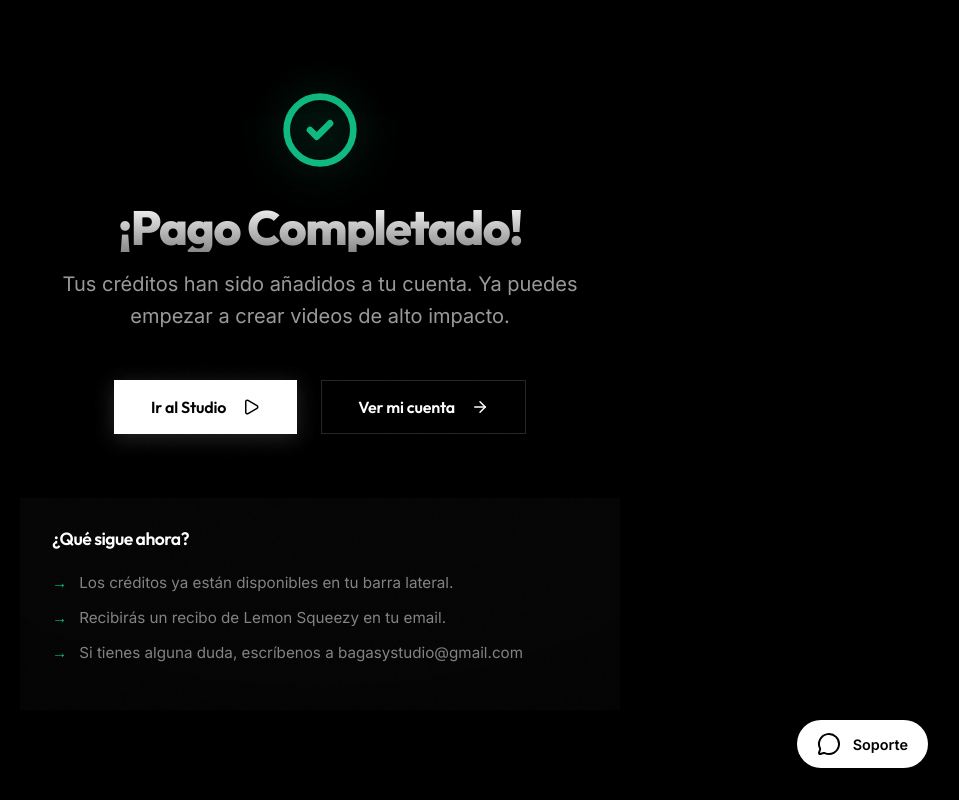
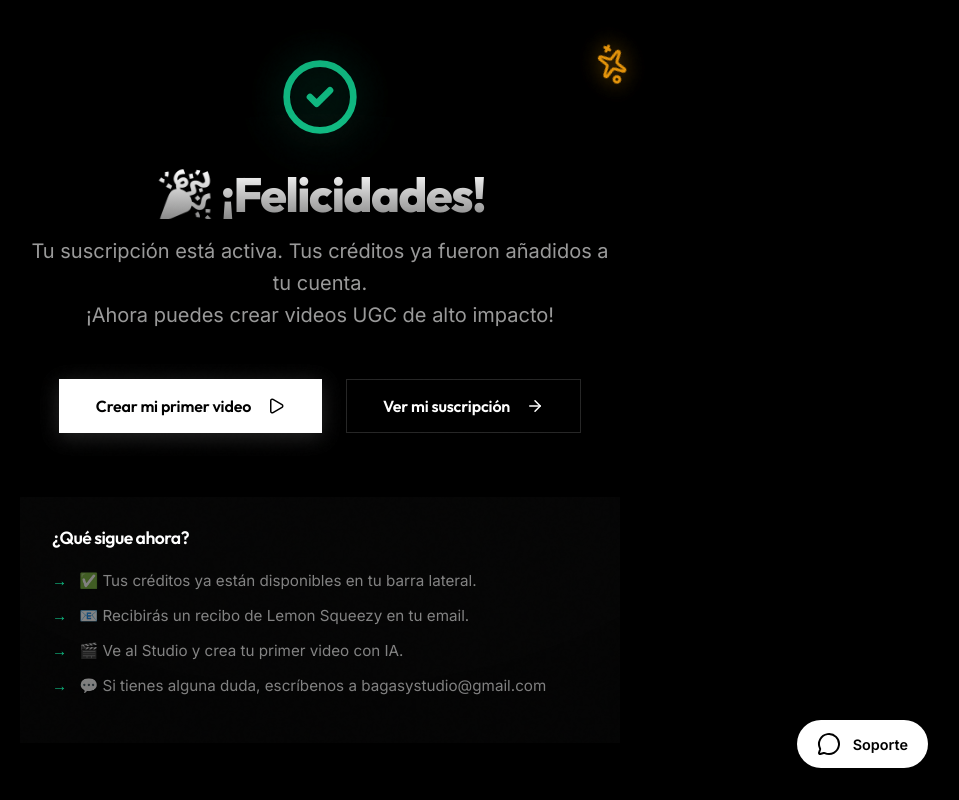
Before and after one commit to bautielcrack4-web/webcarruselesUGC, a Next.js app: page /checkout/success in a window 1280 px wide. Shown: the whole page, without its empty margins (320-1279 px from the left). Built offline with nearby package versions, Linux system fonts and the light colour scheme.

Commit message:
feat: add confetti celebration and redirect after successful payment

```diff
--- a/package.json
+++ b/package.json
@@ -13,6 +13,8 @@
     "@supabase/auth-helpers-nextjs": "^0.10.0",
     "@supabase/ssr": "^0.8.0",
     "@supabase/supabase-js": "^2.89.0",
+    "@types/canvas-confetti": "^1.9.0",
+    "canvas-confetti": "^1.9.4",
     "framer-motion": "^12.23.26",
     "lucide-react": "^0.562.0",
     "next": "16.1.1",
--- a/src/app/checkout/success/page.tsx
+++ b/src/app/checkout/success/page.tsx
@@ -1,54 +1,137 @@
 'use client';
 
-import React from 'react';
+import React, { useEffect } from 'react';
 import Link from 'next/link';
 import { motion } from 'framer-motion';
-import { CheckCircle2, ArrowRight, Play } from 'lucide-react';
+import { CheckCircle2, ArrowRight, Play, Sparkles } from 'lucide-react';
 import { Button } from '@/components/ui/Button/Button';
 import { GlassCard } from '@/components/ui/GlassCard/GlassCard';
+import confetti from 'canvas-confetti';
 import styles from './success.module.css';
 
 export default function SuccessPage() {
+    useEffect(() => {
+        // Launch confetti on page load
+        const duration = 3 * 1000;
+        const animationEnd = Date.now() + duration;
+        const defaults = { startVelocity: 30, spread: 360, ticks: 60, zIndex: 9999 };
+
+        function randomInRange(min: number, max: number) {
+            return Math.random() * (max - min) + min;
+        }
+
+        const interval: NodeJS.Timeout = setInterval(function () {
+            const timeLeft = animationEnd - Date.now();
+
+            if (timeLeft <= 0) {
+                return clearInterval(interval);
+            }
+
+            const particleCount = 50 * (timeLeft / duration);
+
+            // Launch confetti from both sides
+            confetti({
+                ...defaults,
+                particleCount,
+                origin: { x: randomInRange(0.1, 0.3), y: Math.random() - 0.2 },
+                colors: ['#6366f1', '#8b5cf6', '#a855f7', '#d946ef', '#f472b6']
+            });
+            confetti({
+                ...defaults,
+                particleCount,
+                origin: { x: randomInRange(0.7, 0.9), y: Math.random() - 0.2 },
+                colors: ['#10b981', '#34d399', '#6ee7b7', '#a7f3d0', '#d1fae5']
+            });
+        }, 250);
+
+        return () => clearInterval(interval);
+    }, []);
+
     return (
         <div className={styles.container}>
             <div className="nebula-bg" />
 
             <motion.div
-                initial={{ opacity: 0, scale: 0.9 }}
-                animate={{ opacity: 1, scale: 1 }}
-                transition={{ duration: 0.5 }}
+                initial={{ opacity: 0, scale: 0.8, y: 20 }}
+                animate={{ opacity: 1, scale: 1, y: 0 }}
+                transition={{ duration: 0.6, ease: [0.16, 1, 0.3, 1] }}
                 className={styles.content}
             >
-                <div className={styles.iconWrapper}>
+                <motion.div
+                    className={styles.iconWrapper}
+                    initial={{ scale: 0 }}
+                    animate={{ scale: 1 }}
+                    transition={{ delay: 0.2, type: "spring", stiffness: 200, damping: 10 }}
+                >
                     <CheckCircle2 size={80} className={styles.successIcon} />
-                </div>
+                    <motion.div
+                        className={styles.sparkle}
+                        animate={{
+                            rotate: [0, 360],
+                            scale: [1, 1.2, 1]
+                        }}
+                        transition={{
+                            duration: 3,
+                            repeat: Infinity,
+                            ease: "linear"
+                        }}
+                    >
+                        <Sparkles size={32} />
+                    </motion.div>
+                </motion.div>
 
-                <h1 className={styles.title}>¡Pago Completado!</h1>
-                <p className={styles.subtitle}>
-                    Tus créditos han sido añadidos a tu cuenta. Ya puedes empezar a crear videos de alto impacto.
-                </p>
+                <motion.h1
+                    className={styles.title}
+                    initial={{ opacity: 0, y: 20 }}
+                    animate={{ opacity: 1, y: 0 }}
+                    transition={{ delay: 0.3 }}
+                >
+                    🎉 ¡Felicidades!
+                </motion.h1>
+                <motion.p
+                    className={styles.subtitle}
+                    initial={{ opacity: 0, y: 20 }}
+                    animate={{ opacity: 1, y: 0 }}
+                    transition={{ delay: 0.4 }}
+                >
+                    Tu suscripción está activa. Tus créditos ya fueron añadidos a tu cuenta.
+                    <br />
+                    ¡Ahora puedes crear videos UGC de alto impacto!
+                </motion.p>
 
-                <div className={styles.actions}>
+                <motion.div
+                    className={styles.actions}
+                    initial={{ opacity: 0, y: 20 }}
+                    animate={{ opacity: 1, y: 0 }}
+                    transition={{ delay: 0.5 }}
+                >
                     <Link href="/dashboard/studio">
                         <Button className={styles.primaryBtn} size="lg">
-                            Ir al Studio <Play size={18} style={{ marginLeft: 8 }} />
+                            Crear mi primer video <Play size={18} style={{ marginLeft: 8 }} />
                         </Button>
                     </Link>
-                    <Link href="/dashboard">
+                    <Link href="/dashboard/billing">
                         <Button variant="outline" size="lg">
-                            Ver mi cuenta <ArrowRight size={18} style={{ marginLeft: 8 }} />
+                            Ver mi suscripción <ArrowRight size={18} style={{ marginLeft: 8 }} />
                         </Button>
                     </Link>
-                </div>
+                </motion.div>
 
-                <GlassCard className={styles.infoCard}>
-                    <h3>¿Qué sigue ahora?</h3>
-                    <ul>
-                        <li>Los créditos ya están disponibles en tu barra lateral.</li>
-                        <li>Recibirás un recibo de Lemon Squeezy en tu email.</li>
-                        <li>Si tienes alguna duda, escríbenos a bagasystudio@gmail.com</li>
-                    </ul>
-                </GlassCard>
+                <motion.div
+                    initial={{ opacity: 0, y: 20 }}
+                    animate={{ opacity: 1, y: 0 }}
+                    transition={{ delay: 0.6 }}
+                >
+                    <GlassCard className={styles.infoCard}>
+                        <h3>¿Qué sigue ahora?</h3>
+                        <ul>
+                            <li>✅ Tus créditos ya están disponibles en tu barra lateral.</li>
+                            <li>📧 Recibirás un recibo de Lemon Squeezy en tu email.</li>
+                            <li>🎬 Ve al Studio y crea tu primer video con IA.</li>
+                            <li>💬 Si tienes alguna duda, escríbenos a bagasystudio@gmail.com</li>
+                        </ul>
+                    </GlassCard>
+                </motion.div>
             </motion.div>
         </div>
     );
--- a/src/app/checkout/success/success.module.css
+++ b/src/app/checkout/success/success.module.css
@@ -20,11 +20,20 @@
     margin-bottom: 2rem;
     display: flex;
     justify-content: center;
+    position: relative;
 }
 
 .successIcon {
     color: #10b981;
     filter: drop-shadow(0 0 20px rgba(16, 185, 129, 0.4));
+}
+
+.sparkle {
+    position: absolute;
+    top: -10px;
+    right: -10px;
+    color: #f59e0b;
+    filter: drop-shadow(0 0 10px rgba(245, 158, 11, 0.6));
 }
 
 .title {
```
Also changed, not shown: src/app/dashboard/billing/page.tsx (+6 -3 lines), 1 other file (tests, documents, lock files or other folders).
